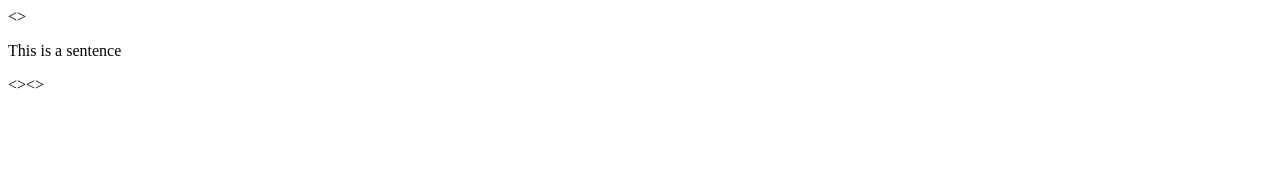
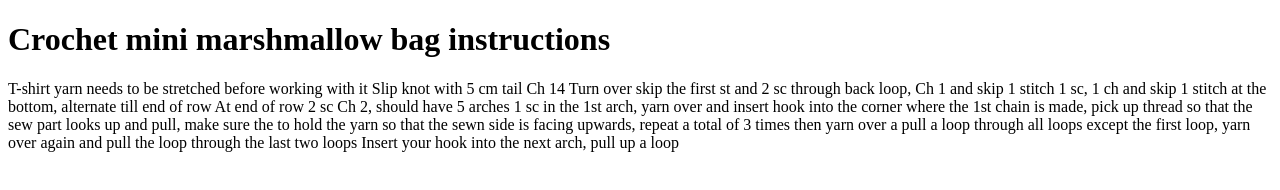
Before and after one commit to poonchoo/crochet-bag, a plain HTML site: page somesortoftest.html in a window 1280 px wide. Drawn offline with Linux system fonts and the light colour scheme.

Commit message:
Update somesortoftest.html

```diff
--- a/somesortoftest.html
+++ b/somesortoftest.html
@@ -1,5 +1,22 @@
 <!DOCTYPE html>
-<head><>
+<head>
 <body>
-<p>This is a sentence<p>
-<><>
+<h1>Crochet mini marshmallow bag instructions
+</h1>
+<p>
+T-shirt yarn needs to be stretched before working with it
+
+Slip knot with 5 cm tail
+Ch 14
+Turn over skip the first st and 2 sc through back loop, Ch 1 and skip 1 stitch
+1 sc, 1 ch and skip 1 stitch at the bottom, alternate till end of row
+At end of row 2 sc
+Ch 2, should have 5 arches
+
+1 sc in the 1st arch, yarn over and insert hook into the corner where the 1st chain is made, pick up thread so that the sew part looks up and pull, make sure the  to hold the yarn so that the sewn side is facing upwards, repeat a total of 3 times then yarn over a pull a loop through all loops except the first loop, yarn over again and pull the loop through the last two loops
+
+Insert your hook into the next arch, pull up a loop
+    </p>
+    </body>
+
+</head>
```
